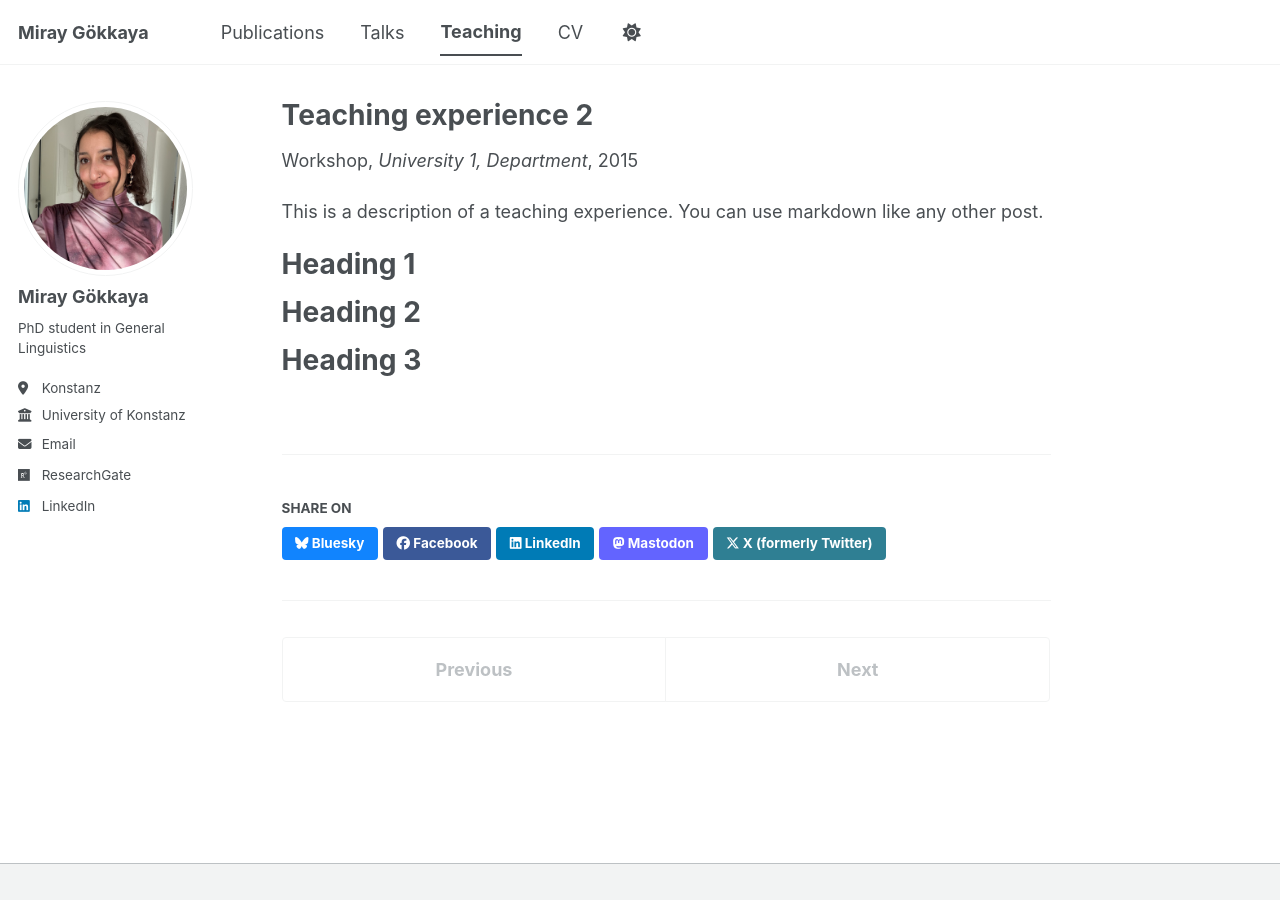
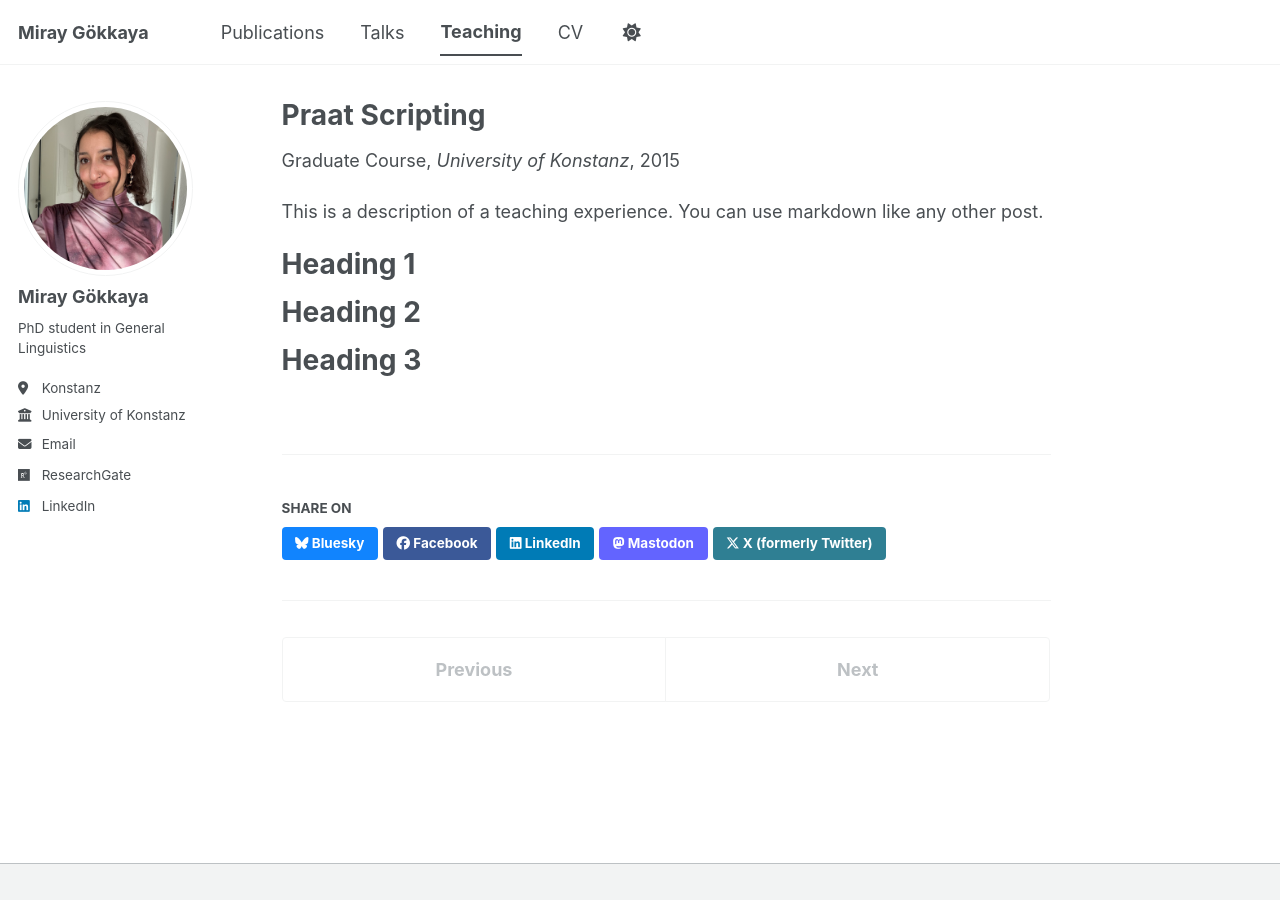
Before and after one commit to miraymania/miraygokkaya, a Jekyll site: the page built from _teaching/2015-spring-teaching-2.md, in a window 1280 px wide. Built offline with Jekyll 4.4.1, drawn with Linux system fonts in a browser that asks for light colours; a style sheet for code colours, icons or effects is not loaded.

Commit message:
Update 2015-spring-teaching-2.md

```diff
--- a/_teaching/2015-spring-teaching-2.md
+++ b/_teaching/2015-spring-teaching-2.md
@@ -1,9 +1,8 @@
 ---
-title: "Teaching experience 2"
+title: "Praat Scripting"
 collection: teaching
-type: "Workshop"
-permalink: /teaching/2015-spring-teaching-1
-venue: "University 1, Department"
+type: "Graduate Course"
+venue: "University of Konstanz"
 date: 2015-01-01
 location: "City, Country"
 ---
```
